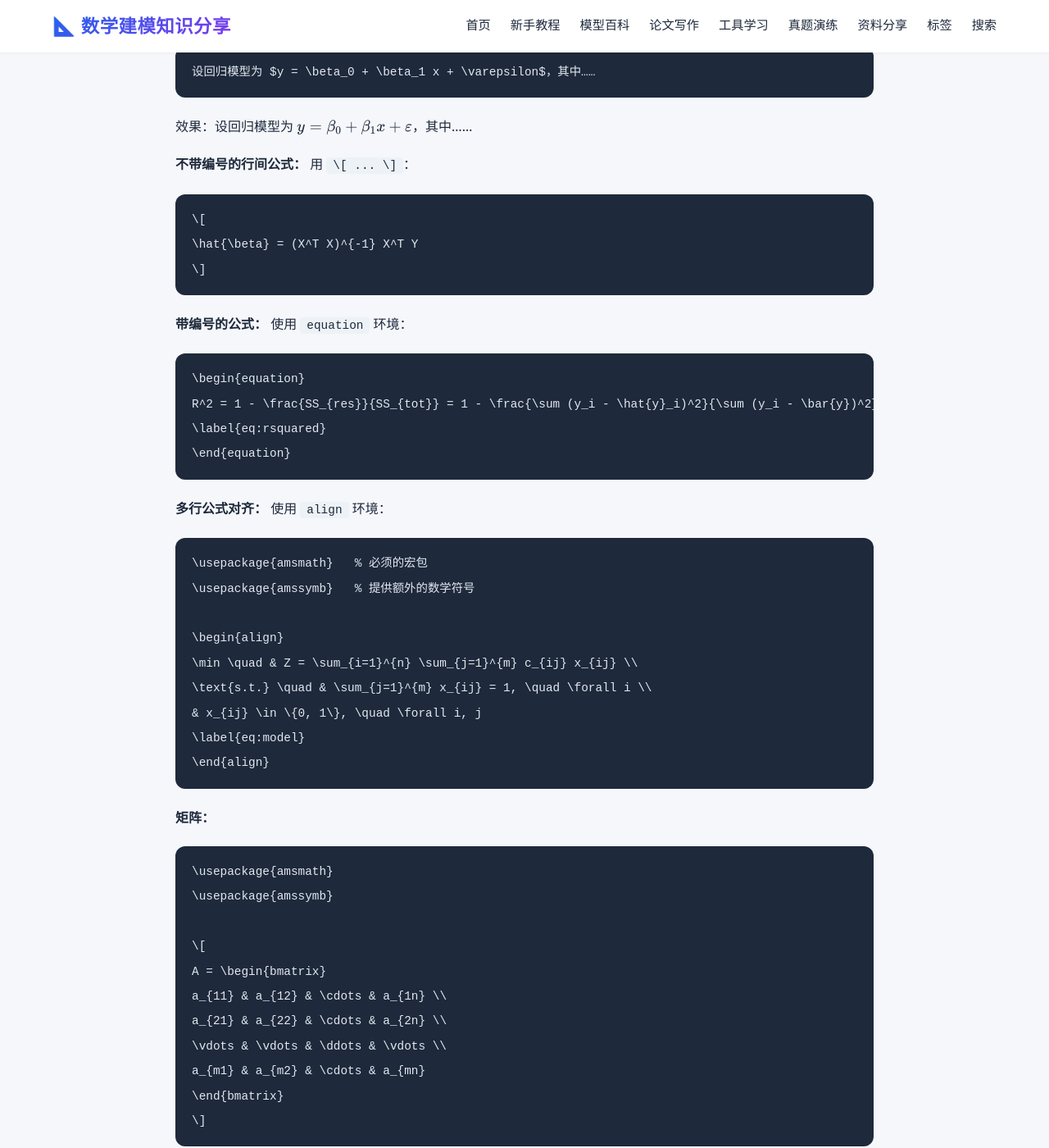
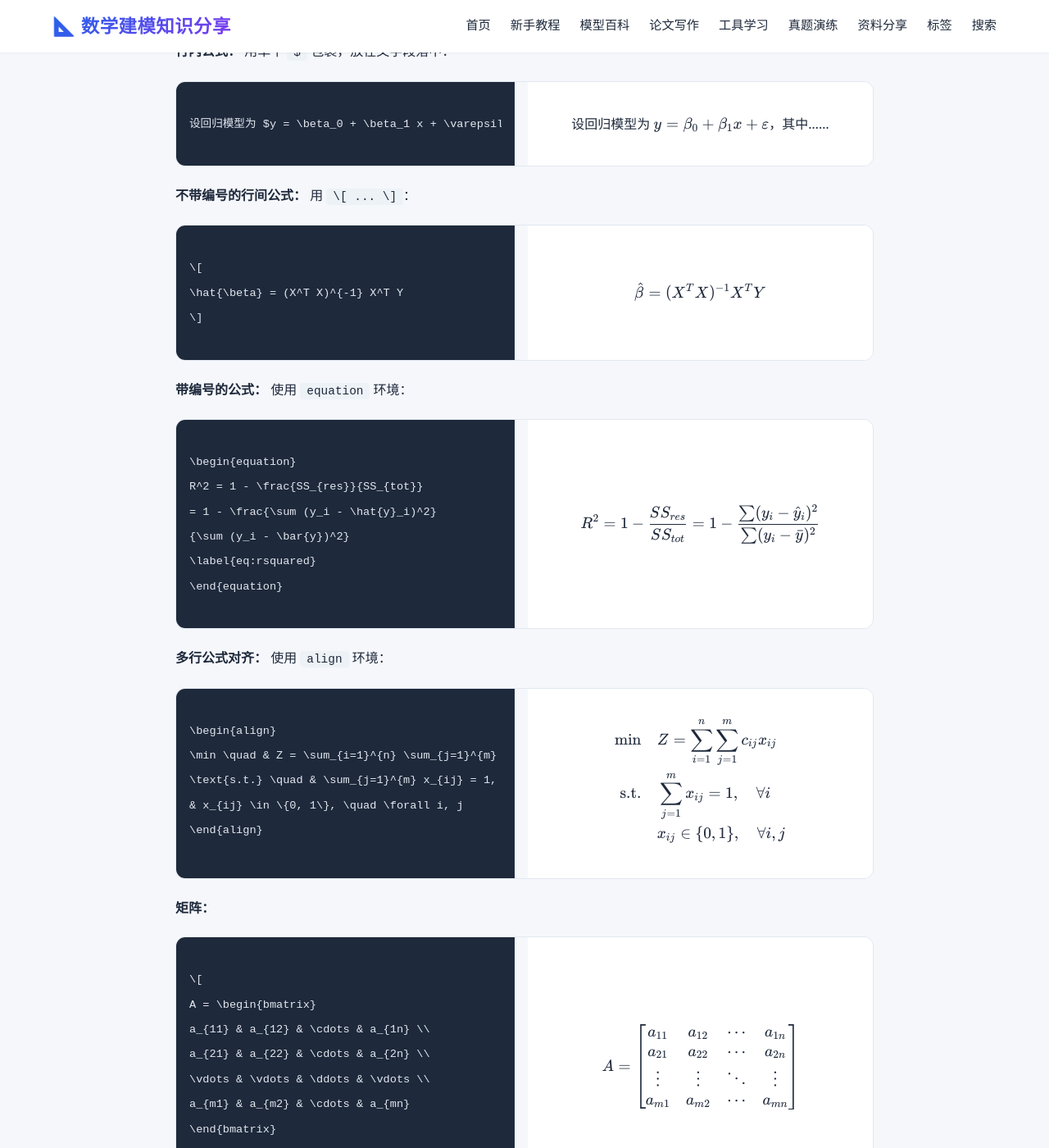
Before and after one commit to KawaiiWarma520/math-modeling, a Jekyll site: the page built from _posts/2026-06-05-latex-guide.md, in a window 1280 px wide and 1400 px high, scrolled down 16855 px. Shown: the whole window at 82% size. Built offline with Jekyll 4.4.1, drawn with Linux system fonts in a browser that asks for light colours; some of the changed text lies outside the part shown.

Commit message:
LaTeX 攻略：恢复 Q2 矩阵及第 13 节公式的 code-preview 对照预览

````diff
--- a/_posts/2026-06-05-latex-guide.md
+++ b/_posts/2026-06-05-latex-guide.md
@@ -93,14 +93,28 @@ LaTeX 是一门**基于代码的文档排版系统**，广泛应用于学术论
 
 在 Word 里敲个矩阵要一个个点符号，在 LaTeX 里几行代码搞定：
 
-```latex
-\begin{bmatrix}
+<div class="code-preview">
+  <div class="code-side">
+    <pre><code>\begin{bmatrix}
 a_{11} & a_{12} & \cdots & a_{1n} \\
 a_{21} & a_{22} & \cdots & a_{2n} \\
 \vdots & \vdots & \ddots & \vdots \\
 a_{m1} & a_{m2} & \cdots & a_{mn}
-\end{bmatrix}
-```
+\end{bmatrix}</code></pre>
+  </div>
+  <div class="preview-side">
+    <div class="preview-inner">
+      $$
+      \begin{bmatrix}
+      a_{11} & a_{12} & \cdots & a_{1n} \\
+      a_{21} & a_{22} & \cdots & a_{2n} \\
+      \vdots & \vdots & \ddots & \vdots \\
+      a_{m1} & a_{m2} & \cdots & a_{mn}
+      \end{bmatrix}
+      $$
+    </div>
+  </div>
+</div>
 
 > 💡 插入公式的代码看不懂也没关系，可以借助 AI 把公式快捷"翻译"为 LaTeX 代码粘贴插入哦！
 
@@ -574,74 +588,124 @@ LaTeX 的公式能力是它最大的优势之一，也是数模论文中最常
 
 **行内公式：** 用单个 `$` 包裹，放在文字段落中：
 
-```latex
-设回归模型为 $y = \beta_0 + \beta_1 x + \varepsilon$，其中……
-```
-
-效果：设回归模型为 $y = \beta_0 + \beta_1 x + \varepsilon$，其中……
+<div class="code-preview">
+  <div class="code-side">
+    <pre><code>设回归模型为 $y = \beta_0 + \beta_1 x + \varepsilon$，其中……</code></pre>
+  </div>
+  <div class="preview-side">
+    <div class="preview-inner">
+      设回归模型为 $y = \beta_0 + \beta_1 x + \varepsilon$，其中……
+    </div>
+  </div>
+</div>
 
 **不带编号的行间公式：** 用 `\[ ... \]`：
 
-```latex
-\[
+<div class="code-preview">
+  <div class="code-side">
+    <pre><code>\[
 \hat{\beta} = (X^T X)^{-1} X^T Y
-\]
-```
+\]</code></pre>
+  </div>
+  <div class="preview-side">
+    <div class="preview-inner">
+      $$ \hat{\beta} = (X^T X)^{-1} X^T Y $$
+    </div>
+  </div>
+</div>
 
 **带编号的公式：** 使用 `equation` 环境：
 
-```latex
-\begin{equation}
-R^2 = 1 - \frac{SS_{res}}{SS_{tot}} = 1 - \frac{\sum (y_i - \hat{y}_i)^2}{\sum (y_i - \bar{y})^2}
+<div class="code-preview">
+  <div class="code-side">
+    <pre><code>\begin{equation}
+R^2 = 1 - \frac{SS_{res}}{SS_{tot}}
+= 1 - \frac{\sum (y_i - \hat{y}_i)^2}
+{\sum (y_i - \bar{y})^2}
 \label{eq:rsquared}
-\end{equation}
-```
+\end{equation}</code></pre>
+  </div>
+  <div class="preview-side">
+    <div class="preview-inner">
+      $$ R^2 = 1 - \frac{SS_{res}}{SS_{tot}} = 1 - \frac{\sum (y_i - \hat{y}_i)^2}{\sum (y_i - \bar{y})^2} $$
+    </div>
+  </div>
+</div>
 
 **多行公式对齐：** 使用 `align` 环境：
 
-```latex
-\usepackage{amsmath}   % 必须的宏包
-\usepackage{amssymb}   % 提供额外的数学符号
-
-\begin{align}
+<div class="code-preview">
+  <div class="code-side">
+    <pre><code>\begin{align}
 \min \quad & Z = \sum_{i=1}^{n} \sum_{j=1}^{m} c_{ij} x_{ij} \\
 \text{s.t.} \quad & \sum_{j=1}^{m} x_{ij} = 1, \quad \forall i \\
 & x_{ij} \in \{0, 1\}, \quad \forall i, j
-\label{eq:model}
-\end{align}
-```
+\end{align}</code></pre>
+  </div>
+  <div class="preview-side">
+    <div class="preview-inner">
+      $$
+      \begin{aligned}
+      \min \quad & Z = \sum_{i=1}^{n} \sum_{j=1}^{m} c_{ij} x_{ij} \\
+      \text{s.t.} \quad & \sum_{j=1}^{m} x_{ij} = 1, \quad \forall i \\
+      & x_{ij} \in \{0, 1\}, \quad \forall i, j
+      \end{aligned}
+      $$
+    </div>
+  </div>
+</div>
 
 **矩阵：**
 
-```latex
-\usepackage{amsmath}
-\usepackage{amssymb}
-
-\[
+<div class="code-preview">
+  <div class="code-side">
+    <pre><code>\[
 A = \begin{bmatrix}
 a_{11} & a_{12} & \cdots & a_{1n} \\
 a_{21} & a_{22} & \cdots & a_{2n} \\
 \vdots & \vdots & \ddots & \vdots \\
 a_{m1} & a_{m2} & \cdots & a_{mn}
 \end{bmatrix}
-\]
-```
+\]</code></pre>
+  </div>
+  <div class="preview-side">
+    <div class="preview-inner">
+      $$
+      A = \begin{bmatrix}
+      a_{11} & a_{12} & \cdots & a_{1n} \\
+      a_{21} & a_{22} & \cdots & a_{2n} \\
+      \vdots & \vdots & \ddots & \vdots \\
+      a_{m1} & a_{m2} & \cdots & a_{mn}
+      \end{bmatrix}
+      $$
+    </div>
+  </div>
+</div>
 
 **分段函数：**
 
-```latex
-\usepackage{amsmath}
-\usepackage{amssymb}
-
-\begin{equation}
+<div class="code-preview">
+  <div class="code-side">
+    <pre><code>\[
 f(x) =
 \begin{cases}
 x^2, & x \geq 0 \\
 -x, & x < 0
 \end{cases}
-\label{eq:piecewise}
-\end{equation}
-```
+\]</code></pre>
+  </div>
+  <div class="preview-side">
+    <div class="preview-inner">
+      $$
+      f(x) =
+      \begin{cases}
+      x^2, & x \geq 0 \\
+      -x, & x < 0
+      \end{cases}
+      $$
+    </div>
+  </div>
+</div>
 
 > 💡 **偷懒技巧**：
 > 1. 把公式拍照发给 AI，说"请给我该公式的 LaTeX 代码"，或使用 LaTeX Snipper 等截图转 LaTeX 工具，快速插入
````
Also changed, not shown: other parts of _posts/2026-06-05-latex-guide.md (+1 -1 lines).
